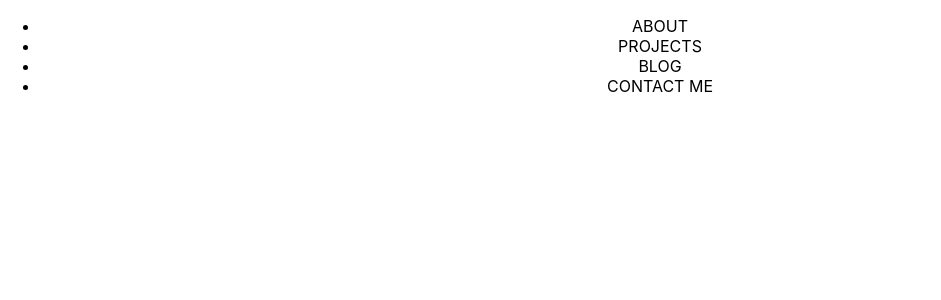
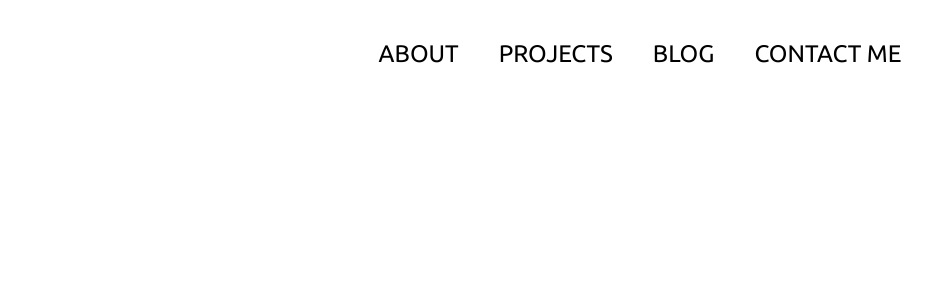
Before and after one commit to octopus175/Portfolio_Site, a React (Create React App) app: page / in a window 1280 px wide. Shown: the top 300 px of the page, without its empty margins (0-941 px from the left). Built offline with nearby package versions, Linux system fonts and the light colour scheme.

Commit message:
add navbar style

```diff
--- a/src/App.css
+++ b/src/App.css
@@ -1,38 +1 @@
-.App {
-  text-align: center;
-}
-
-.App-logo {
-  height: 40vmin;
-  pointer-events: none;
-}
-
-@media (prefers-reduced-motion: no-preference) {
-  .App-logo {
-    animation: App-logo-spin infinite 20s linear;
-  }
-}
-
-.App-header {
-  background-color: #282c34;
-  min-height: 100vh;
-  display: flex;
-  flex-direction: column;
-  align-items: center;
-  justify-content: center;
-  font-size: calc(10px + 2vmin);
-  color: white;
-}
-
-.App-link {
-  color: #61dafb;
-}
-
-@keyframes App-logo-spin {
-  from {
-    transform: rotate(0deg);
-  }
-  to {
-    transform: rotate(360deg);
-  }
-}
+@import url('https://fonts.googleapis.com/css2?family=Ubuntu&display=swap');
--- a/src/App.tsx
+++ b/src/App.tsx
@@ -1,10 +1,10 @@
 import React from 'react';
 import Navbar from './Components/Navbar/Navbar';
-import './App.css';
+import './App.css'
 
 function App() {
   return (
-    <div className="App">
+    <div>
       <Navbar />
     </div>
   );
--- a/src/Components/Navbar/Navbar.jsx
+++ b/src/Components/Navbar/Navbar.jsx
@@ -1,8 +1,9 @@
 import {Link} from 'react-scroll'
+import './Navbar.style.css'
 
 function Navbar() {
     return(
-        <header>
+        <header className='navbar'>
             <nav>
                 <ul>
                     <li>
--- /dev/null
+++ b/src/Components/Navbar/Navbar.style.css
@@ -0,0 +1,35 @@
+.navbar {
+    display: flex;
+    position: sticky;
+    position: -webkit-sticky;
+    justify-content: center;
+    top: 0;
+}
+
+nav {
+    display: flex;
+    padding-top: 2.5em;
+}
+
+.active{
+    font-weight: bold;
+}
+
+ul {
+    list-style: none;
+    margin: 0;
+    padding: 0;
+    display: flex;
+    gap: 2.5em;
+}
+
+li {
+    cursor: pointer;
+    font-size: 1.5em;
+    font-family: 'Ubuntu', sans-serif;
+
+}
+
+li:hover{
+    text-decoration: underline;
+}
```
